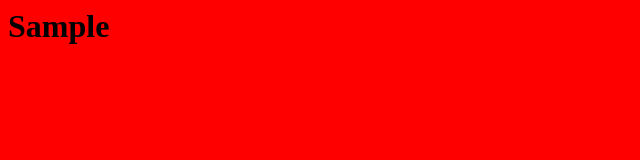
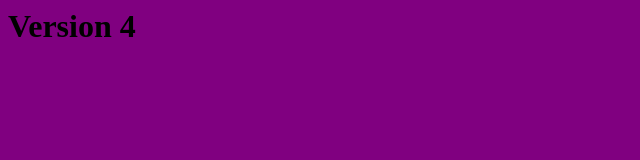
Before and after one commit to csdemi/sample, a plain HTML site: page index.html in a window 1280 px wide. Shown: the whole page, without its empty margins (0-640 px from the left). Drawn offline with Linux system fonts and the light colour scheme.

Commit message:
Version 4

```diff
--- a/index.html
+++ b/index.html
@@ -3,12 +3,12 @@
 	<title>Sample</title>
 	<style type="text/css">
 		body{
-			background: red;
+			background: purple;
 		}
 
 	</style>
 </head>
 <body>
-<h1>Sample</h1>
+<h1>Version 4</h1>
 </body>
 </html>
```
